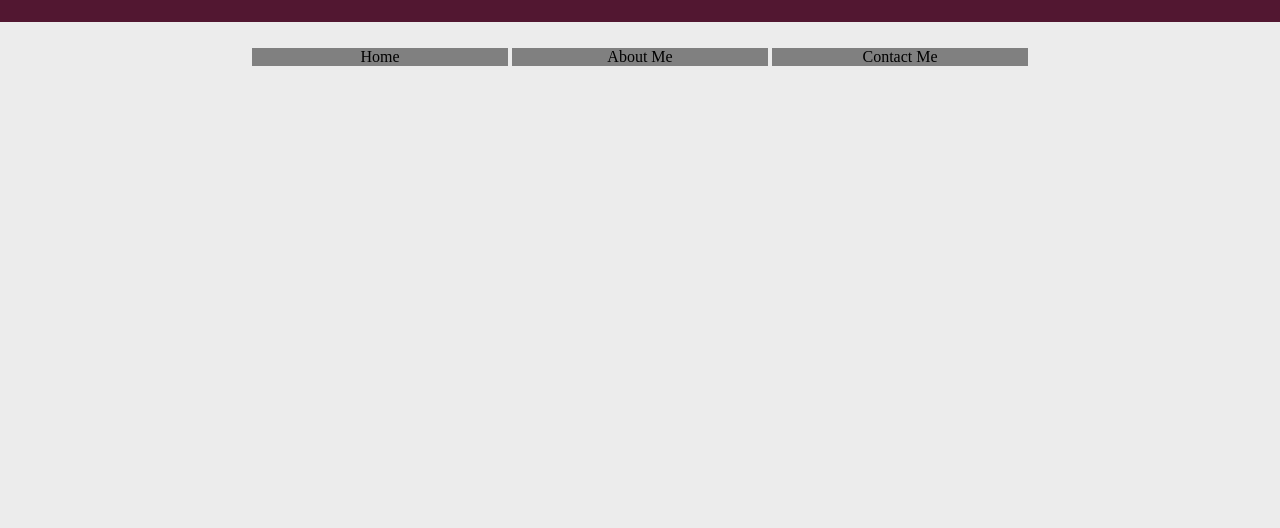
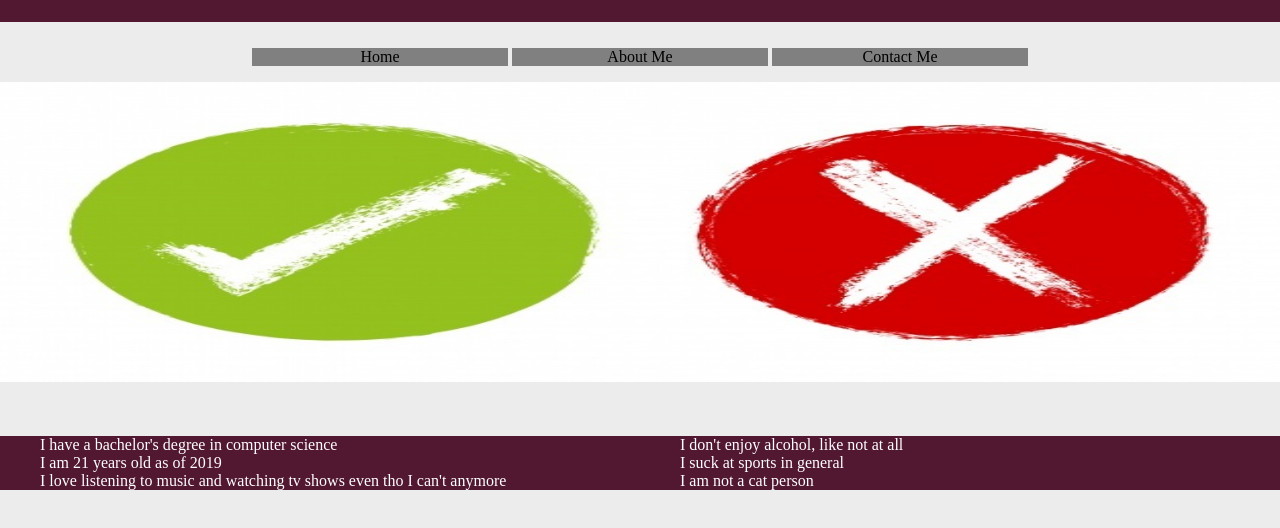
Before and after one commit to vikcui/personal-website-with-html-and-css, a plain HTML site: page about-me/index.html in a window 1280 px wide. Shown: the part 38-566 px from the top of the page. Drawn offline with Linux system fonts and the light colour scheme.

Commit message:
About me page design and intial html and css done

```diff
--- a/about-me/index.html
+++ b/about-me/index.html
@@ -22,6 +22,28 @@
 
         </nav>
 
+        <main>
+                <div class="header-image">
+                        <img class="" src="../images/check-cross-signs-paint-design_1102-228.jpg" alt="header image missing1">
+                </div>
+
+                <div class="tick-and-cross">
+                        <div class="tick">
+                                <ul>
+                                        <li>I have a bachelor's degree in computer science</li>
+                                        <li>I am 21 years old as of 2019</li>
+                                        <li>I love listening to music and watching tv shows even tho I can't anymore</li>
+                                </ul>
+                        </div>
+
+                        <div class="cross">
+                                <ul>
+                                        <li>I don't enjoy alcohol, like not at all</li>
+                                        <li>I suck at sports in general</li>
+                                        <li>I am not a cat person</li>
+                                </ul>
+                        </div>
+                </div>
 
 </body>
 </html>
--- a/style.css
+++ b/style.css
@@ -11,6 +11,41 @@ a {
     text-decoration: none;
     color: black;
 }
+
+.header-image img{
+    max-height: 300px;
+    width: 100%;
+    margin-bottom: 50px;
+}
+
+.tick-and-cross {
+    display: flex;
+    background-color: #521731;
+}
+
+.tick {
+    width: 50%;
+    text-align: left;
+    color:  white;
+
+}
+
+.tick ul {
+    list-style: none;
+    margin: 0;
+}
+
+.cross {
+    width: 50%;
+    text-align: left;
+    color: white;
+}
+
+.cross ul {
+    list-style: none;
+    margin: 0;
+}
+
 
 /* pseudo class */
 /* change the color during the active state */
```
Also changed, not shown: images/check-cross-signs-paint-design_1102-228.jpg (added).
